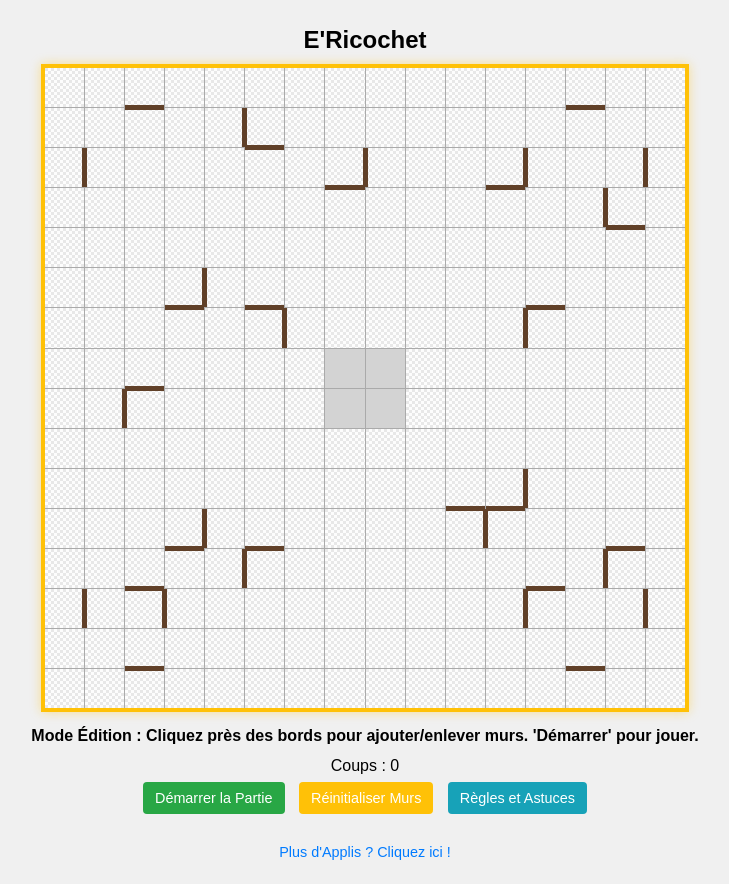
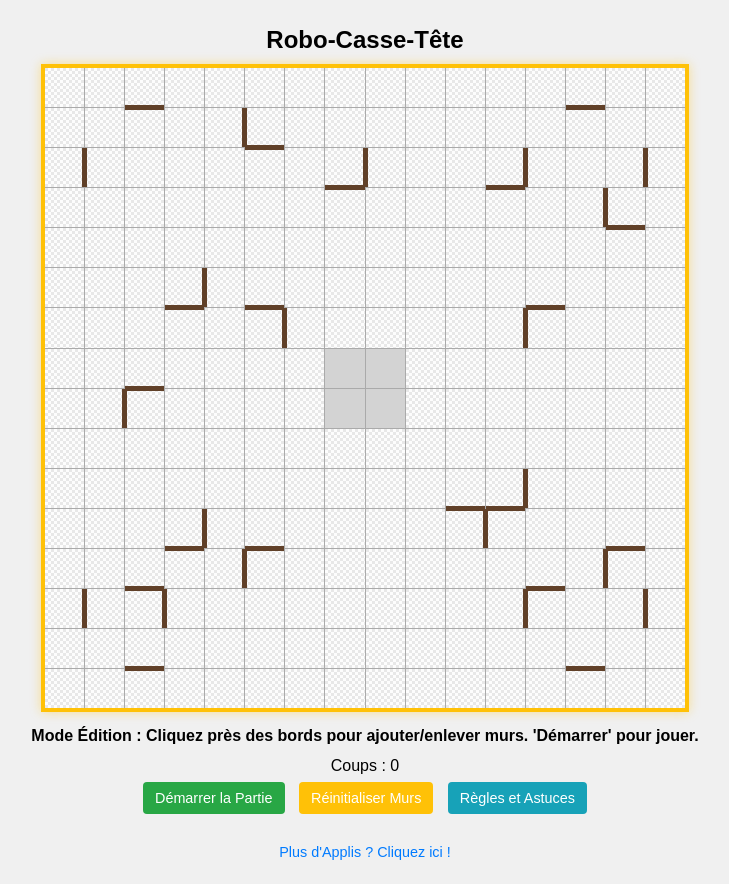
Before and after one commit to ericsotoca/ERICochet, a plain HTML site: page index.html in a window 1280 px wide. Shown: the whole page, without its empty margins (275-1004 px from the left). Drawn offline with Linux system fonts and the light colour scheme.

Commit message:
Update index.html

```diff
--- a/index.html
+++ b/index.html
@@ -3,7 +3,7 @@
 <head>
     <meta charset="UTF-8">
     <meta name="viewport" content="width=device-width, initial-scale=1.0">
-    <title>E'Ricochet</title>
+    <title>Robo-Casse-Tête</title>
     <style>
         /* Improvement 3: CSS Variables */
         :root {
@@ -265,7 +265,7 @@
     </style>
 </head>
 <body>
-    <h1>E'Ricochet</h1>
+    <h1>Robo-Casse-Tête</h1>
 
     <div id="game-container"></div>
 
@@ -307,7 +307,7 @@
     <div id="help-modal" class="modal">
         <div class="modal-content">
             <span class="close-button" onclick="closeHelpModal()" aria-label="Fermer l'aide">×</span>
-            <h2>Aide E'Ricochet</h2>
+            <h2>Aide Robo-Casse-Tête</h2>
             <p><strong>MODE ÉDITION (Bordure Jaune):</strong><br>
                - Cliquez près des bords internes d’une case pour ajouter ou enlever un mur (zone sensible d'environ 10 pixels).<br>
                - Les murs extérieurs, centraux, près des coins et les 8 murs fixes perpendiculaires aux bords ne sont pas modifiables.<br>
```
